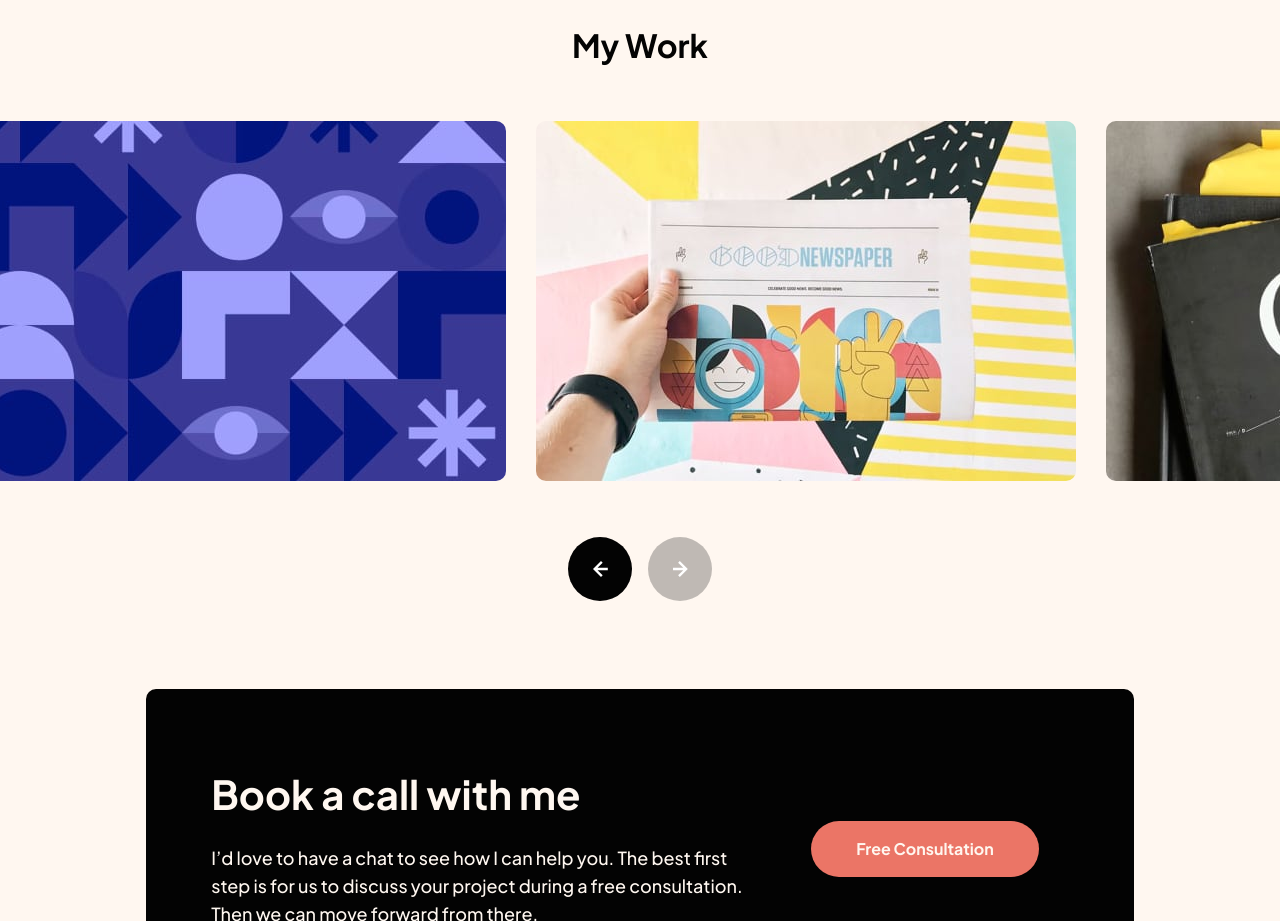
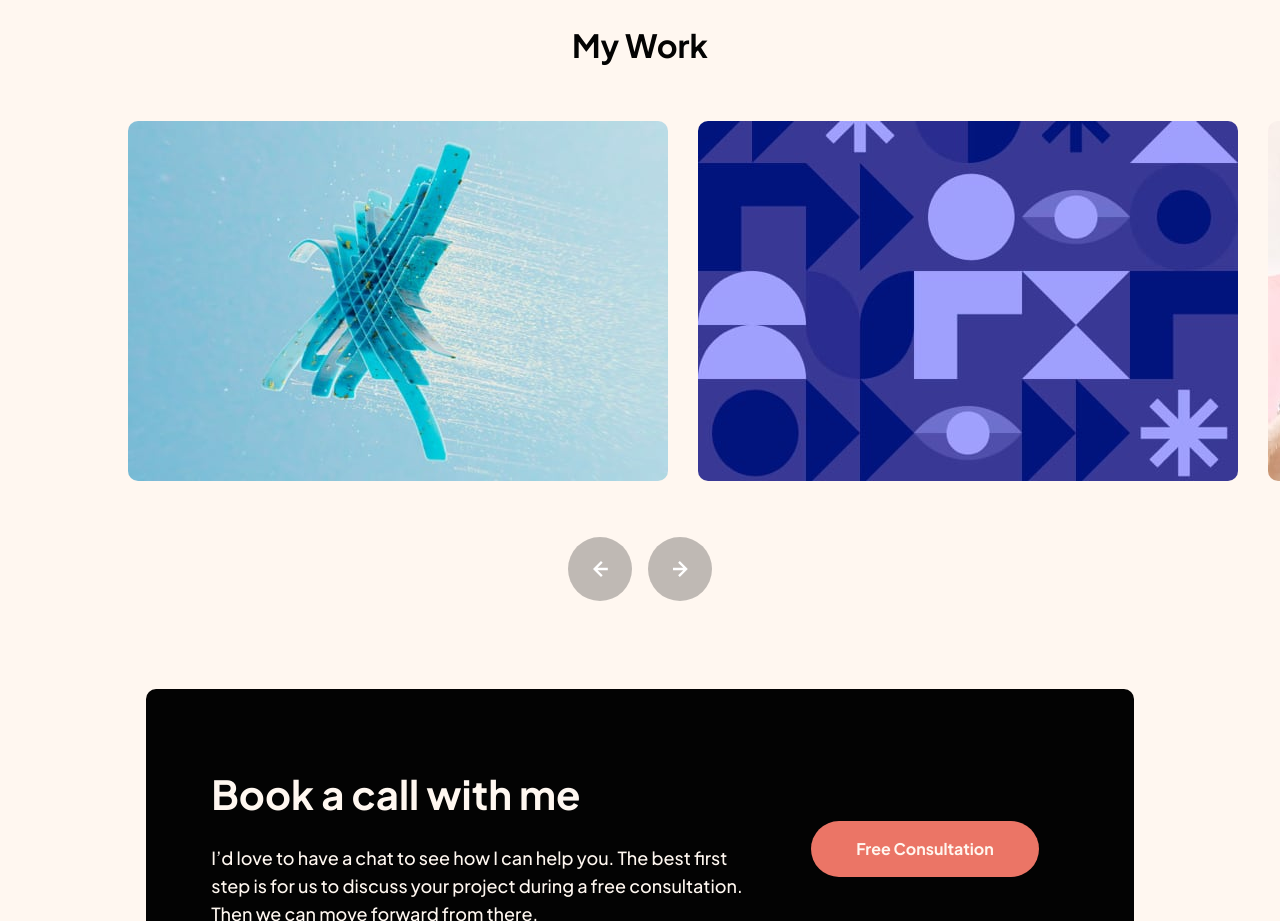
Before and after one commit to nakoyawilson/single-page-design-portfolio, a website built with Vite: page index.html in a window 1280 px wide. Shown: the part 1400-2321 px from the top of the page. Built offline with nearby package versions, Linux system fonts and the light colour scheme.

Commit message:
Make minor adjustments to slider functionality

```diff
--- a/index.html
+++ b/index.html
@@ -108,9 +108,8 @@
         >
           My Work
         </h2>
-        <!-- mx-6 md:mx-eighty-eight md:mx-4 left-2/4 -translate-x-2/4-->
         <div
-          class="flex gap-mobile-slider md:gap-tablet-slider mt-8 md:mt-14 transition-transform duration-500 text-center w-screen left-2/4 -translate-x-2/4 mx-6 md:mx-9"
+          class="flex gap-mobile-slider md:gap-tablet-slider mt-8 md:mt-14 transition-transform duration-500 mx-6 md:mx-32"
           id="slides-container"
         >
           <div class="slide">
@@ -130,7 +129,12 @@
           </div>
         </div>
         <div class="flex justify-center items-center gap-4 mt-8 md:mt-14">
-          <button id="prev" aria-label="Show previous image" class="slider-btn">
+          <button
+            id="prev"
+            aria-label="Show previous image"
+            class="slider-btn"
+            disabled
+          >
             <svg
               width="15"
               height="16"
--- a/src/main.js
+++ b/src/main.js
@@ -9,7 +9,7 @@ let isMoving = false;
 
 const handleBtnClick = (e) => {
   if (isMoving) return;
-  // isMoving = true;
+  isMoving = true;
   e.currentTarget.id === "prev" ? currentIndex-- : currentIndex++;
   slidesContainer.style.transform = `translateX(-${
     currentIndex * slides[0].clientWidth
```
